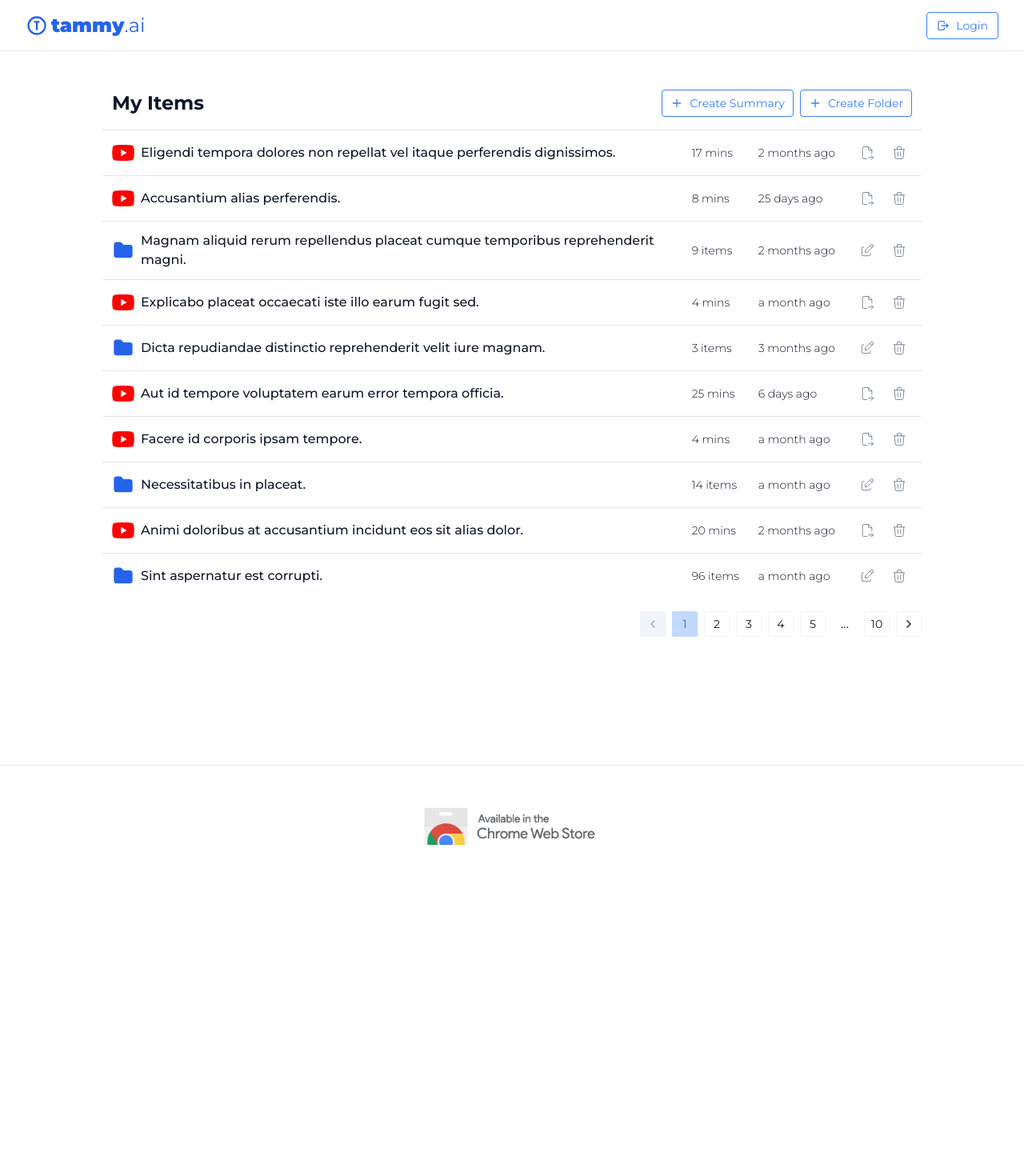
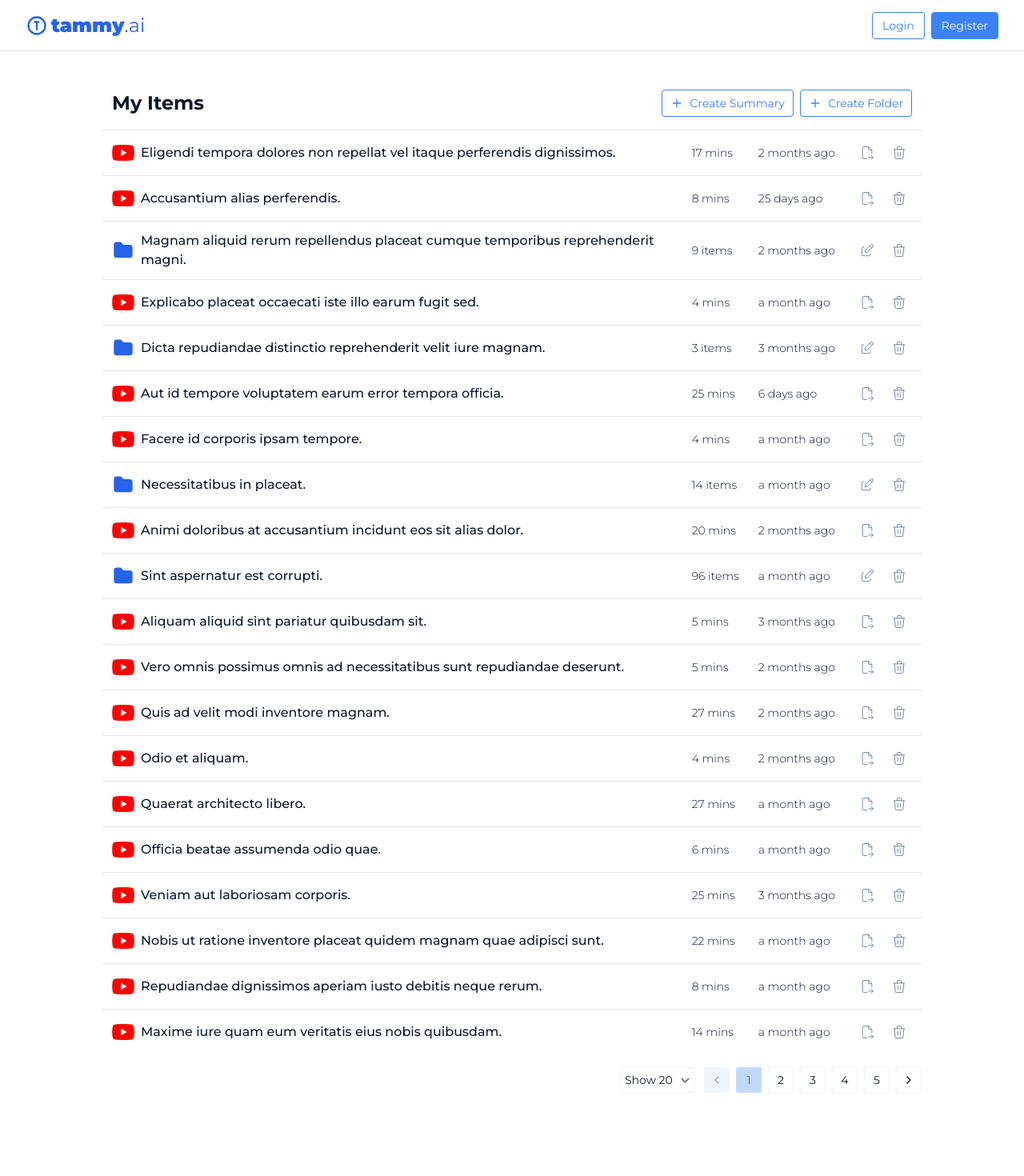
Before and after one commit to zaidakhterr/app-tammy-ai, a Next.js app: page /library in a window 1280 px wide. Shown: the top 1470 px of the page at 80% size. Before the commit the page ends 1109 px from the top, so only its background shows below. Built offline with nearby package versions, Linux system fonts and the light colour scheme.

Commit message:
haleluyah

```diff
--- a/api/index.js
+++ b/api/index.js
@@ -53,6 +53,20 @@ const makeSummaryData = (...lens) => {
   return makeDataLevel();
 };
 
+const summaryData = makeSummaryData(100);
+
+export const fetchSummaryData = async options => {
+  await new Promise(r => setTimeout(r, 500));
+
+  return {
+    rows: summaryData.slice(
+      options.pageIndex * options.pageSize,
+      (options.pageIndex + 1) * options.pageSize
+    ),
+    pageCount: Math.ceil(summaryData.length / options.pageSize),
+  };
+};
+
 const makeExploreData = (...lens) => {
   const makeDataLevel = (depth = 0) => {
     const len = lens[depth];
@@ -67,20 +81,7 @@ const makeExploreData = (...lens) => {
   return makeDataLevel();
 };
 
-const summaryData = makeSummaryData(100);
 const exploreData = makeExploreData(80);
-
-export const fetchSummaryData = async options => {
-  await new Promise(r => setTimeout(r, 500));
-
-  return {
-    rows: summaryData.slice(
-      options.pageIndex * options.pageSize,
-      (options.pageIndex + 1) * options.pageSize
-    ),
-    pageCount: Math.ceil(summaryData.length / options.pageSize),
-  };
-};
 
 export const fetchExploreData = async options => {
   await new Promise(r => setTimeout(r, 2000));
@@ -140,3 +141,27 @@ export const fetchSummaryDetail = async id => {
   await new Promise(r => setTimeout(r, 500));
   return newSummaryDetail(id);
 };
+
+const makeSummaries = () => {
+  const p = [];
+  for (let i = 0; i < 50; i++) {
+    p.push(newSummary());
+  }
+
+  return p;
+};
+
+const summaries = makeSummaries();
+
+const newFolderDetail = id => {
+  return {
+    id,
+    title: faker.lorem.sentence(),
+    summaries: faker.helpers.arrayElements(summaries),
+  };
+};
+
+export const fetchFolderDetail = async id => {
+  await new Promise(r => setTimeout(r, 500));
+  return newFolderDetail(id);
+};
--- a/components/Header.js
+++ b/components/Header.js
@@ -3,12 +3,7 @@ import { useTheme } from "next-themes";
 import Link from "next/link";
 import classNames from "classnames";
 import { Menu, Transition } from "@headlessui/react";
-import {
-  IconDiamond,
-  IconMoon,
-  IconLogout,
-  IconSun,
-} from "@tabler/icons-react";
+import { IconDiamond, IconMoon, IconSun } from "@tabler/icons-react";
 import { OutlineLink } from "./Button";
 import useAuth from "@/utils/useAuth";
 import Container from "./Container";
@@ -159,8 +154,14 @@ function Header() {
         ) : (
           <div className="flex items-center gap-2">
             <OutlineLink href="#" onClick={login}>
-              <IconLogout className="mr-2 h-4 w-4 stroke-blue-500 stroke-2 dark:stroke-blue-600" />
               Login
+            </OutlineLink>
+            <OutlineLink
+              href="#"
+              onClick={login}
+              className="bg-blue-500 text-white hover:text-blue-500 dark:bg-blue-600 dark:text-white dark:hover:text-blue-600"
+            >
+              Register
             </OutlineLink>
           </div>
         )}
--- a/components/Pagination.js
+++ b/components/Pagination.js
@@ -70,7 +70,7 @@ const PaginationButton = ({ active, ...props }) => {
 
 const Pagination = ({
   currentPage = 0,
-  pageCount = 10,
+  pageCount = 1,
   onPageChange = () => {},
   onPrev = () => {},
   onNext = () => {},
--- a/components/Table.js
+++ b/components/Table.js
@@ -51,7 +51,9 @@ const Table = React.memo(
           {loading ? (
             <table className="w-full">
               <tbody>
-                {[0, 1, 2, 3, 4, 5, 6, 7, 8, 9].map(idx => {
+                {Array.from({
+                  length: pagination.pageSize,
+                }).map((_, idx) => {
                   return (
                     <tr key={idx}>
                       <td
@@ -108,7 +110,22 @@ const Table = React.memo(
             </table>
           )}
         </div>
-        <div className="flex flex-col items-end gap-2 sm:flex-row sm:items-center sm:justify-end sm:gap-3">
+        <div className="flex flex-col-reverse items-end gap-2 sm:flex-row sm:items-center sm:justify-end sm:gap-3">
+          {pageCount > 0 && (
+            <select
+              className="flex h-8 items-center justify-center rounded-sm border border-slate-100 bg-right stroke-slate-900 p-1 pr-6 text-sm transition-colors hover:bg-slate-100 disabled:cursor-not-allowed disabled:bg-slate-100 disabled:stroke-slate-400 dark:border-slate-800 dark:stroke-white dark:hover:bg-slate-800 dark:disabled:bg-slate-800 dark:disabled:stroke-slate-600"
+              value={table.getState().pagination.pageSize}
+              onChange={e => {
+                table.setPageSize(Number(e.target.value));
+              }}
+            >
+              {[10, 20, 30, 40, 50].map(pageSize => (
+                <option key={pageSize} value={pageSize}>
+                  Show {pageSize}
+                </option>
+              ))}
+            </select>
+          )}
           <Pagination
             currentPage={pagination.pageIndex}
             pageCount={pageCount}
--- a/pages/index.js
+++ b/pages/index.js
@@ -502,7 +502,7 @@ export const MyItemsTable = () => {
   const router = useRouter();
   const [pagination, setPagination] = React.useState({
     pageIndex: 0,
-    pageSize: 10,
+    pageSize: 20,
   });
 
   const fetchDataOptions = {
@@ -518,6 +518,11 @@ export const MyItemsTable = () => {
 
   return (
     <Table
+      data={dataQuery.data?.rows}
+      loading={dataQuery.isFetching}
+      pageCount={dataQuery.data?.pageCount}
+      pagination={pagination}
+      setPagination={setPagination}
       columns={[
         {
           accessorKey: "title",
@@ -640,11 +645,6 @@ export const MyItemsTable = () => {
           router.push(`/summary/${original.id}`);
         }
       }}
-      data={dataQuery.data?.rows}
-      pageCount={dataQuery.data?.pageCount}
-      pagination={pagination}
-      setPagination={setPagination}
-      loading={dataQuery.isFetching}
     />
   );
 };
```
